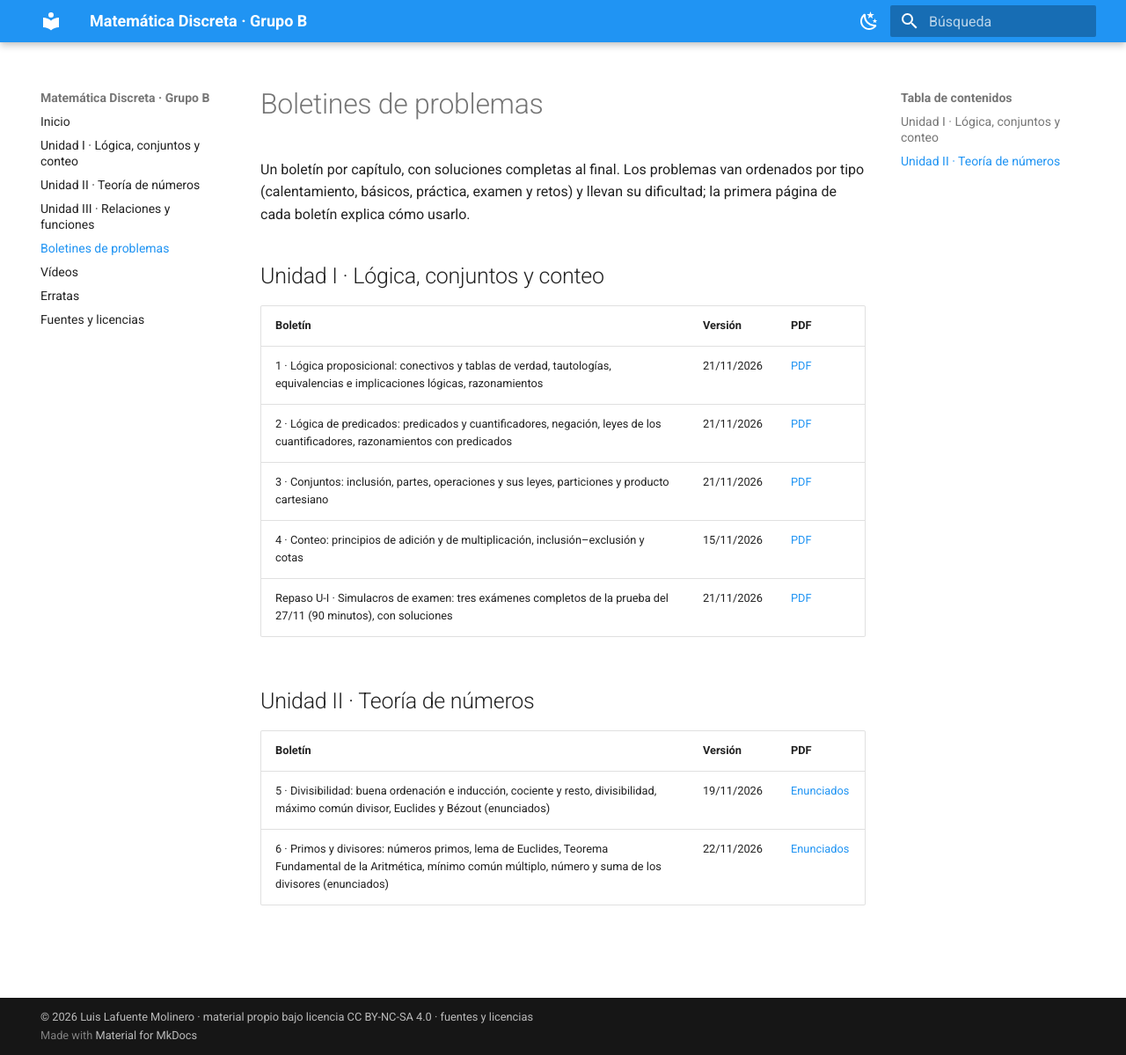
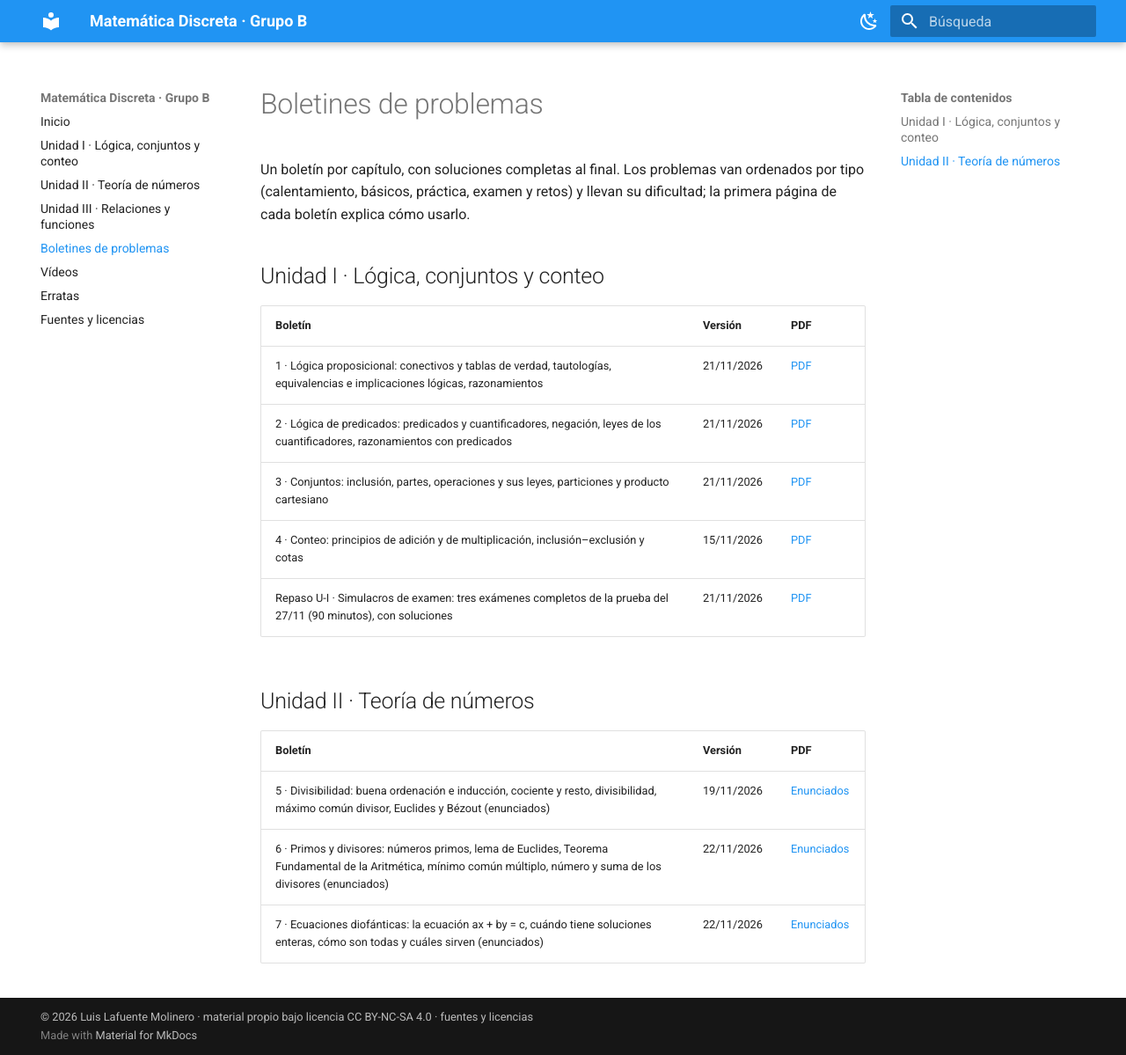
Before and after one commit to llafuent/md2627, an MkDocs documentation site: the page built from docs/boletines.md, in a window 1280 px wide and 1199 px high. Shown: the whole window at 88% size. Built offline with MkDocs 1.6.1 and Material for MkDocs 9.7.7, drawn with Linux system fonts in a browser that asks for light colours.

Commit message:
Publicar material: material/u2/boletinDiofanticasEnunciados.pdf, boletines.md

```diff
--- a/docs/boletines.md
+++ b/docs/boletines.md
@@ -19,3 +19,4 @@ básicos, práctica, examen y retos) y llevan su dificultad; la primera página
 |---|---|---|
 | 5 · Divisibilidad: buena ordenación e inducción, cociente y resto, divisibilidad, máximo común divisor, Euclides y Bézout (enunciados) | 19/11/2026 | [Enunciados](material/u2/boletinDivisibilidadEnunciados.pdf) |
 | 6 · Primos y divisores: números primos, lema de Euclides, Teorema Fundamental de la Aritmética, mínimo común múltiplo, número y suma de los divisores (enunciados) | 22/11/2026 | [Enunciados](material/u2/boletinPrimosEnunciados.pdf) |
+| 7 · Ecuaciones diofánticas: la ecuación ax + by = c, cuándo tiene soluciones enteras, cómo son todas y cuáles sirven (enunciados) | 22/11/2026 | [Enunciados](material/u2/boletinDiofanticasEnunciados.pdf) |
```
Also changed, not shown: 1 other file.
